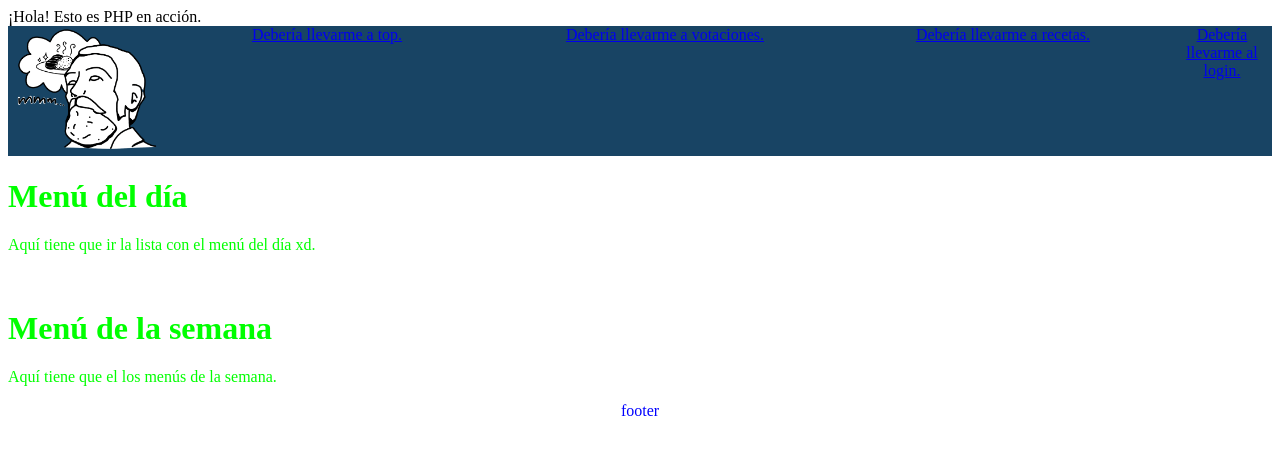
After one commit to RazorLazor27/BD_2, a PHP site: page / in a window 1280 px wide. The commit adds this page. Shown: the top 455 px of the page. Run offline with PHP 8.4, Linux system fonts and the light colour scheme.

Commit message:
Avanzando voyyyyy

```diff
--- a/includes/dbh.inc.php
+++ b/includes/dbh.inc.php
@@ -5,9 +5,9 @@ $dbuser = "root";
 $dbpassword = "!Razorlazor123";
 
 try {
-    $conn = new PDO("mysql:host=$host;dbname=$dbname", $dbuser, $dbpassword);
+    $pdo = new PDO("mysql:host=$host;dbname=$dbname", $dbuser, $dbpassword);
 
-    $conn->setAttribute(PDO::ATTR_ERRMODE, PDO::ERRMODE_EXCEPTION);
+    $pdo->setAttribute(PDO::ATTR_ERRMODE, PDO::ERRMODE_EXCEPTION);
 
 } catch (PDOException $e) {
     die("Connection Failed: ". $e->getMessage());
--- /dev/null
+++ b/includes/signup_view.inc.php
@@ -0,0 +1,4 @@
+<?php
+
+//trampa antiweones (yo)
+declare(strict_types= 1);
--- /dev/null
+++ b/index.php
@@ -0,0 +1,84 @@
+<!DOCTYPE html>
+<html lang="es">
+<head>
+
+  <meta charset="utf-8">
+  <link rel="stylesheet" href="../css/estilo.css">
+
+  <!-- Contenido de la pestaña -->
+  <link rel="icon" type="images/png" href="../images/jalea.png" />
+  <title> Sabor USM </title>
+
+</head>
+
+<body>
+
+  <?php
+  // Tu código PHP va aquí
+  echo "¡Hola! Esto es PHP en acción.";
+  ?>
+
+  <div class="pagina">
+
+    <!-- Cabecera/Menú -->
+    <div class="cabeza">
+
+      <div>
+
+        <a href="index.html">
+          <img title="Sabor USM" src="../images/logo_sin_fondo.png" width="150">
+        </a>
+
+      </div>
+
+      <div class="boton">
+
+        <a href="top.html">Debería llevarme a top.</a>
+
+      </div>
+
+      <div class="boton">
+
+        <a href="votacion.html">Debería llevarme a votaciones.</a>
+
+      </div>
+
+      <div class="boton">
+
+        <a href="recetas.html">Debería llevarme a recetas.</a>
+
+      </div>
+
+      <div class="boton">
+
+        <a href="login.html">Debería llevarme al login.</a>
+
+      </div>
+
+    </div>
+
+    <!-- Contenido de la página, cuerpo completo de la página -->
+    <div class="cuerpo">
+
+      <h1> Menú del día </h1>
+      <p>Aquí tiene que ir la lista con el menú del día xd.</p>
+
+      <br>
+
+      <h1> Menú de la semana </h1>
+      <p>Aquí tiene que el los menús de la semana.</p>
+
+    </div>
+
+    <!-- Literalmente el pie de página ._. -->
+    <div class="piedepagina">
+
+      <p> footer </p>
+
+    </div>
+
+  </div>
+
+</body>
+
+</html>
```
Also changed, not shown: includes/signup.inc.php (added, +34 -0 lines), includes/signup_contr.inc.php (added, +41 -0 lines), includes/signup_model.inc.php (added, +27 -0 lines), login.php (+16 -2 lines), includes/login.inc.php (added).
